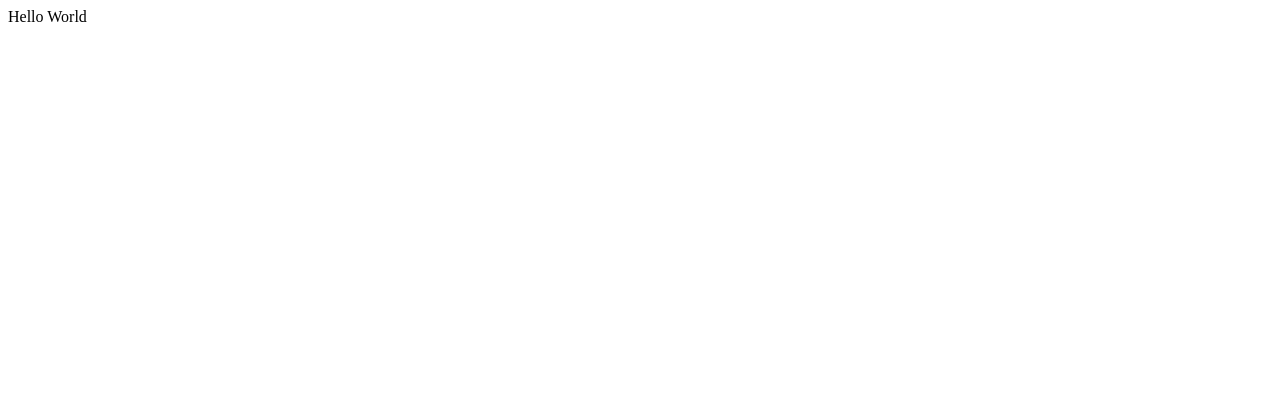
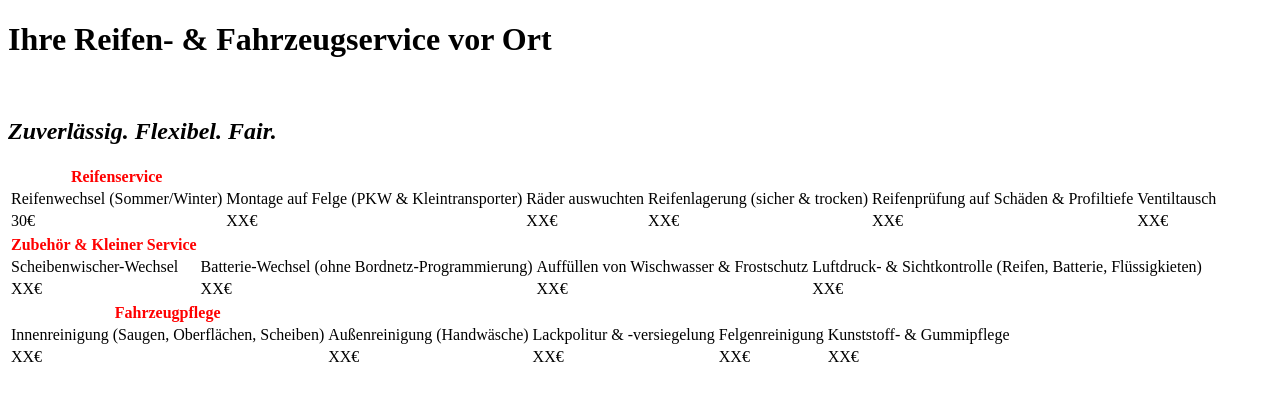
Before and after one commit to fabisreifenservice/FabisReifenService.github.io, a plain HTML site: page index.html in a window 1280 px wide. Drawn offline with Linux system fonts and the light colour scheme.

Commit message:
Preisliste ingebunden

```diff
--- a/index.html
+++ b/index.html
@@ -4,8 +4,69 @@
     <meta charset="utf-8">
     <meta name="viewport" content="width=device-width, initial-scale=1.0">
     <title>Fabis Reifenservice</title>
+    <link rel="icon" type="image/x-icon" href="Finalv2_vector.svg">
   </head>
   <body>
-    <t>Hello World</t>
+    <central>
+      <h1><b>Ihre Reifen- & Fahrzeugservice vor Ort</b></h1></br>
+      <h2><i>Zuverlässig. Flexibel. Fair.</i></h2>
+      <table>
+        <tr>
+          <th style="color:red"><b>Reifenservice</b></th>
+        </tr>
+        <tr>
+          <td>Reifenwechsel (Sommer/Winter)</td>
+          <td>Montage auf Felge (PKW & Kleintransporter)</td>
+          <td>Räder auswuchten</td>
+          <td>Reifenlagerung (sicher & trocken)</td>
+          <td>Reifenprüfung auf Schäden & Profiltiefe</td>
+          <td>Ventiltausch</td>
+        </tr>
+        <tr>
+          <td>30€</td>
+          <td>XX€</td>
+          <td>XX€</td>
+          <td>XX€</td>
+          <td>XX€</td>
+          <td>XX€</td>
+        </tr>
+      </table>
+      <table>
+        <tr>
+          <th style="color:red"><b>Zubehör & Kleiner Service</b></th>
+        </tr>
+        <tr>
+          <td>Scheibenwischer-Wechsel</td>
+          <td>Batterie-Wechsel (ohne Bordnetz-Programmierung)</td>
+          <td>Auffüllen von Wischwasser & Frostschutz</td>
+          <td>Luftdruck- & Sichtkontrolle (Reifen, Batterie, Flüssigkieten)</td>
+        </tr>
+        <tr>
+          <td>XX€</td>
+          <td>XX€</td>
+          <td>XX€</td>
+          <td>XX€</td>
+        </tr>
+      </table>
+            <table>
+        <tr>
+          <th style="color:red"><b>Fahrzeugpflege</b></th>
+        </tr>
+        <tr>
+          <td>Innenreinigung (Saugen, Oberflächen, Scheiben)</td>
+          <td>Außenreinigung (Handwäsche)</td>
+          <td>Lackpolitur & -versiegelung</td>
+          <td>Felgenreinigung</td>
+          <td>Kunststoff- & Gummipflege</td>
+        </tr>
+        <tr>
+          <td>XX€</td>
+          <td>XX€</td>
+          <td>XX€</td>
+          <td>XX€</td>
+          <td>XX€</td>
+        </tr>
+      </table>
+    </central>
   </body>
 </html>
```
